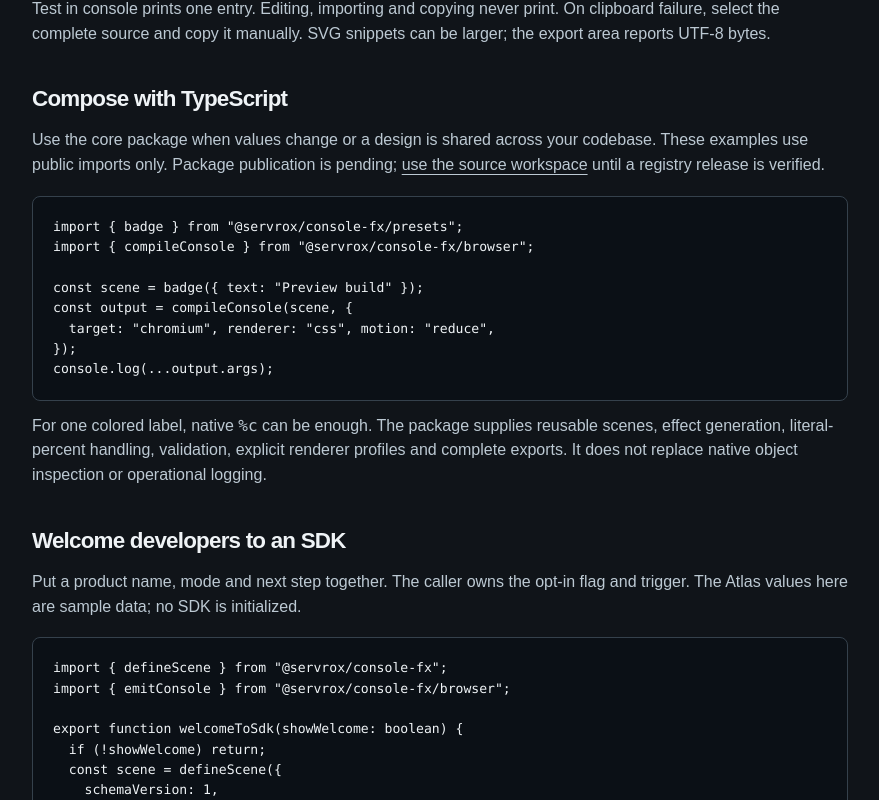
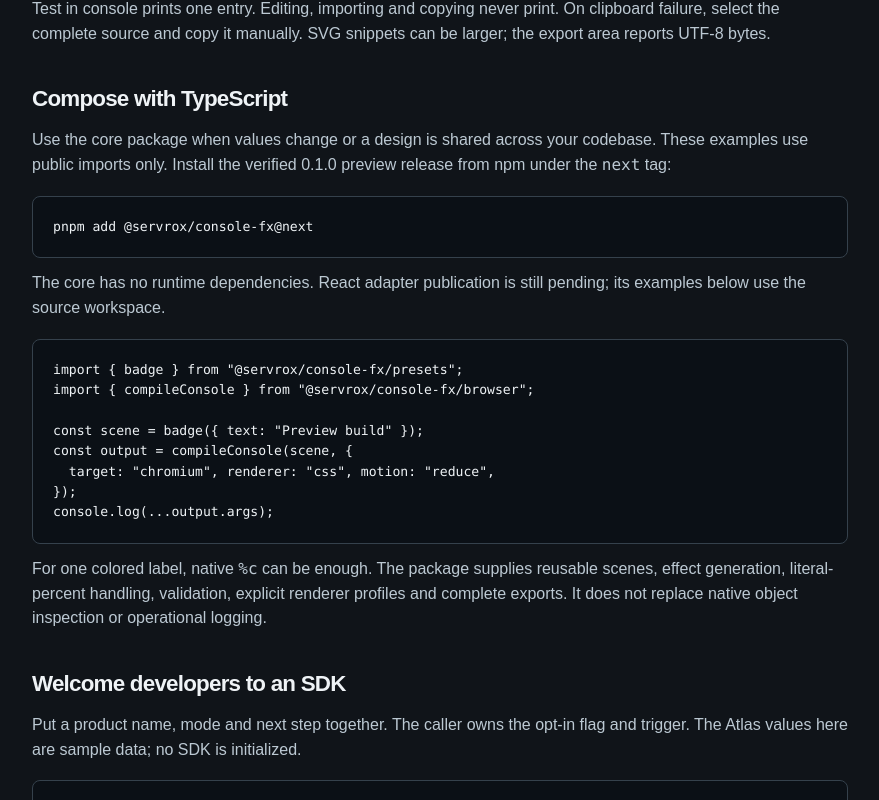
Before and after one commit to servrox/console-fx, a Next.js app in the folder apps/studio/: page /docs in a window 1280 px wide. Shown: the part 740-1540 px from the top of the page, without its empty margins (200-1079 px from the left). Built offline with nearby package versions, Linux system fonts and the light colour scheme.

Commit message:
docs(studio): show the verified core preview release

```diff
--- a/apps/studio/src/app/docs/page.tsx
+++ b/apps/studio/src/app/docs/page.tsx
@@ -3,6 +3,7 @@
 import { exportConsoleLog } from "@servrox/console-fx/codegen";
 import {
   contextExample,
+  coreInstallCommand,
   sdkExample,
   summaryExample,
   packageExample,
@@ -69,12 +70,16 @@
         <h2>Compose with TypeScript</h2>
         <p>
           Use the core package when values change or a design is shared across
-          your codebase. These examples use public imports only. Package
-          publication is pending;{" "}
-          <a href="https://github.com/servrox/console-fx/blob/main/README.md#run-the-studio-locally">
-            use the source workspace
-          </a>{" "}
-          until a registry release is verified.
+          your codebase. These examples use public imports only. Install the
+          verified 0.1.0 preview release from npm under the <code>next</code>{" "}
+          tag:
+        </p>
+        <pre tabIndex={0}>
+          <code>{coreInstallCommand}</code>
+        </pre>
+        <p>
+          The core has no runtime dependencies. React adapter publication is
+          still pending; its examples below use the source workspace.
         </p>
         <pre tabIndex={0}>
           <code>{packageExample}</code>
@@ -144,6 +149,13 @@
       </section>
       <section id="react">
         <h2>Use the React adapter</h2>
+        <p>
+          Adapter publication is pending. To try this example now, use the{" "}
+          <a href="https://github.com/servrox/console-fx/blob/main/README.md#run-the-studio-locally">
+            source workspace
+          </a>
+          .
+        </p>
         <p>
           The hook returns an explicit logging action. Rendering and server
           rendering stay silent. <code>ConsolePreview</code> uses the same
@@ -318,8 +330,9 @@
       <section>
         <h2>Project status and license</h2>
         <p>
-          The core, React adapter and studio use MIT. Public npm publication is
-          pending. Standalone exports work without a package dependency. See the{" "}
+          The core, React adapter and studio use MIT. Core 0.1.0 is published
+          under <code>next</code>; React adapter publication is pending.
+          Standalone exports work without a package dependency. See the{" "}
           <a href="https://github.com/servrox/console-fx">
             source and release evidence
           </a>{" "}
--- a/apps/studio/src/features/landing/recipes.ts
+++ b/apps/studio/src/features/landing/recipes.ts
@@ -1,3 +1,5 @@
+export const coreInstallCommand = "pnpm add @servrox/console-fx@next";
+
 // These complete source strings are also compiled and executed by the example checks.
 export const packageExample = `import { badge } from "@servrox/console-fx/presets";
 import { compileConsole } from "@servrox/console-fx/browser";
```
Also changed, not shown: apps/studio/src/features/landing/landing-page.tsx (+4 -4 lines), 5 other files (tests, documents, lock files or other folders).
